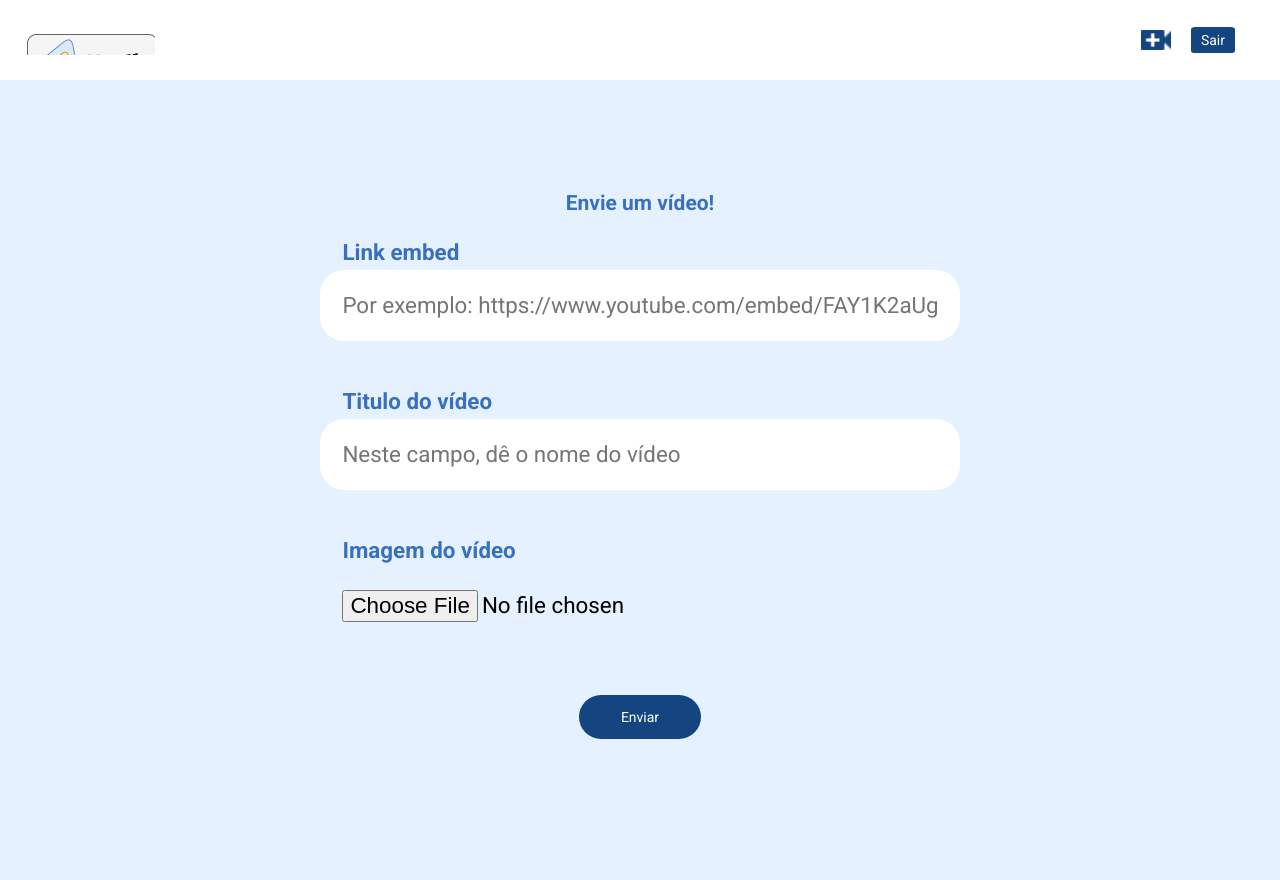
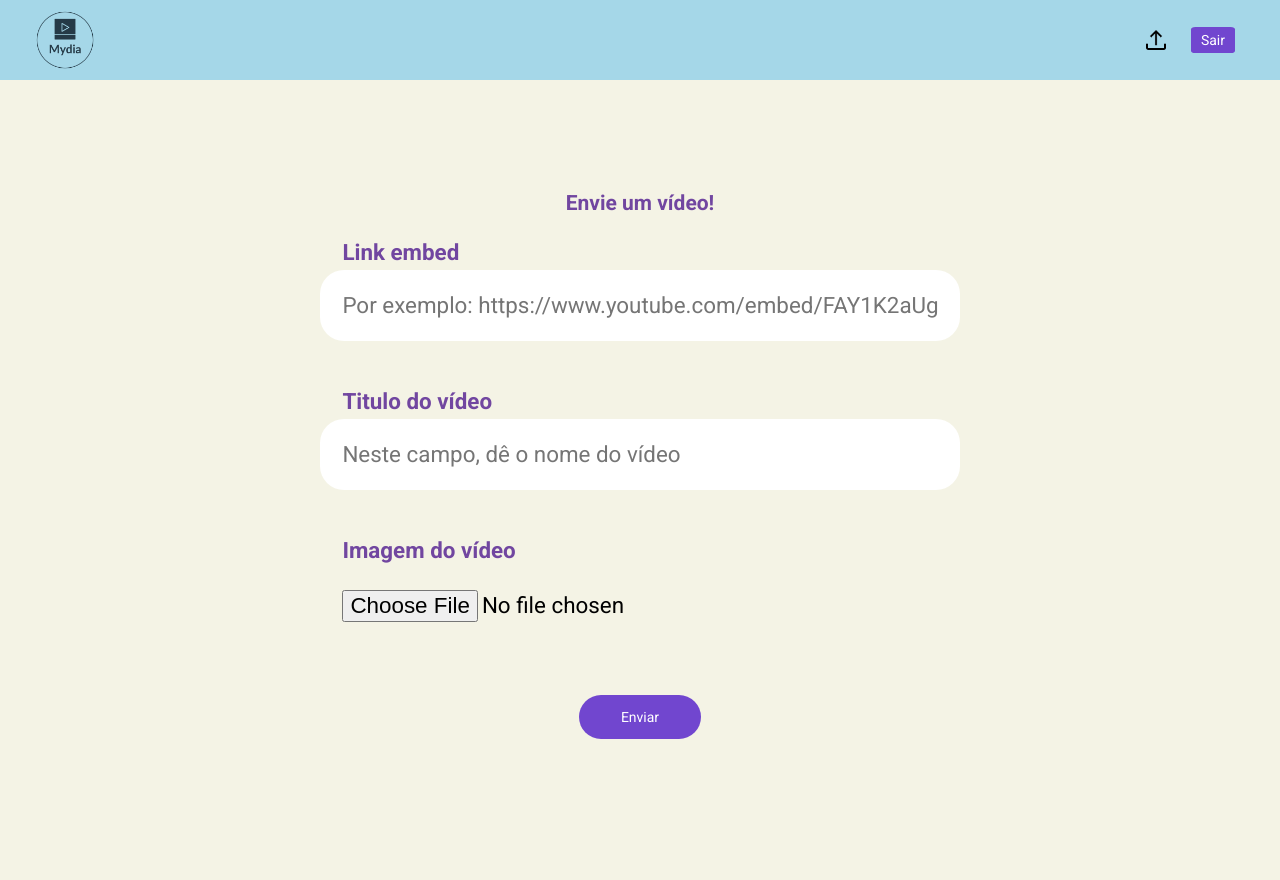
Before and after one commit to aldair-meneses/crud-php-mvc, a PHP site: template views/video-form.php in a window 1280 px wide. Run offline with PHP 8.4, Linux system fonts and the light colour scheme; the template is opened without the code that fills it, so the values that code supplies are empty.

Commit message:
atualiza header e cores do layout

```diff
--- a/public/css/estilos.css
+++ b/public/css/estilos.css
@@ -1,9 +1,9 @@
 *,
 *::before,
 *::after {
-    --azul-escuro: #154580;
-    --azul-medio: #3970BE;
-    --azul-claro: #E5F1FF;
+    --azul-escuro: #7146CF;
+    --azul-medio: #7146A0;
+    --azul-claro: #F4F3E5;
     --cinza-texto: #444444;
     --cinza-claro: #ECECEC;
     box-sizing: border-box;
@@ -29,7 +29,7 @@ header {
 }
 
 .cabecalho {
-    background-color: white;
+    background-color: #A5D7E8;
     top: 0;
     height: 80px;
     width: 100%;
@@ -40,7 +40,9 @@ header {
 .logo {
     background-image: url(../img/cabecalho/Logo.png);
     background-repeat: no-repeat;
-    padding: 15px 65px;
+    background-color: #A5D7E8;
+    background-size: cover;
+    padding:40px;
     cursor: pointer;
 }
 
@@ -116,7 +118,7 @@ header {
     animation-duration: 3s;
     animation-fill-mode: forwards;
     animation-name: fadeOut;
-    background-color: #89D91C;
+    background-color: #63C7AD;
     padding: 2rem;
     position: absolute;
     width: 100%;
```
Also changed, not shown: public/img/cabecalho/Logo.png, public/img/cabecalho/video_call.png.
